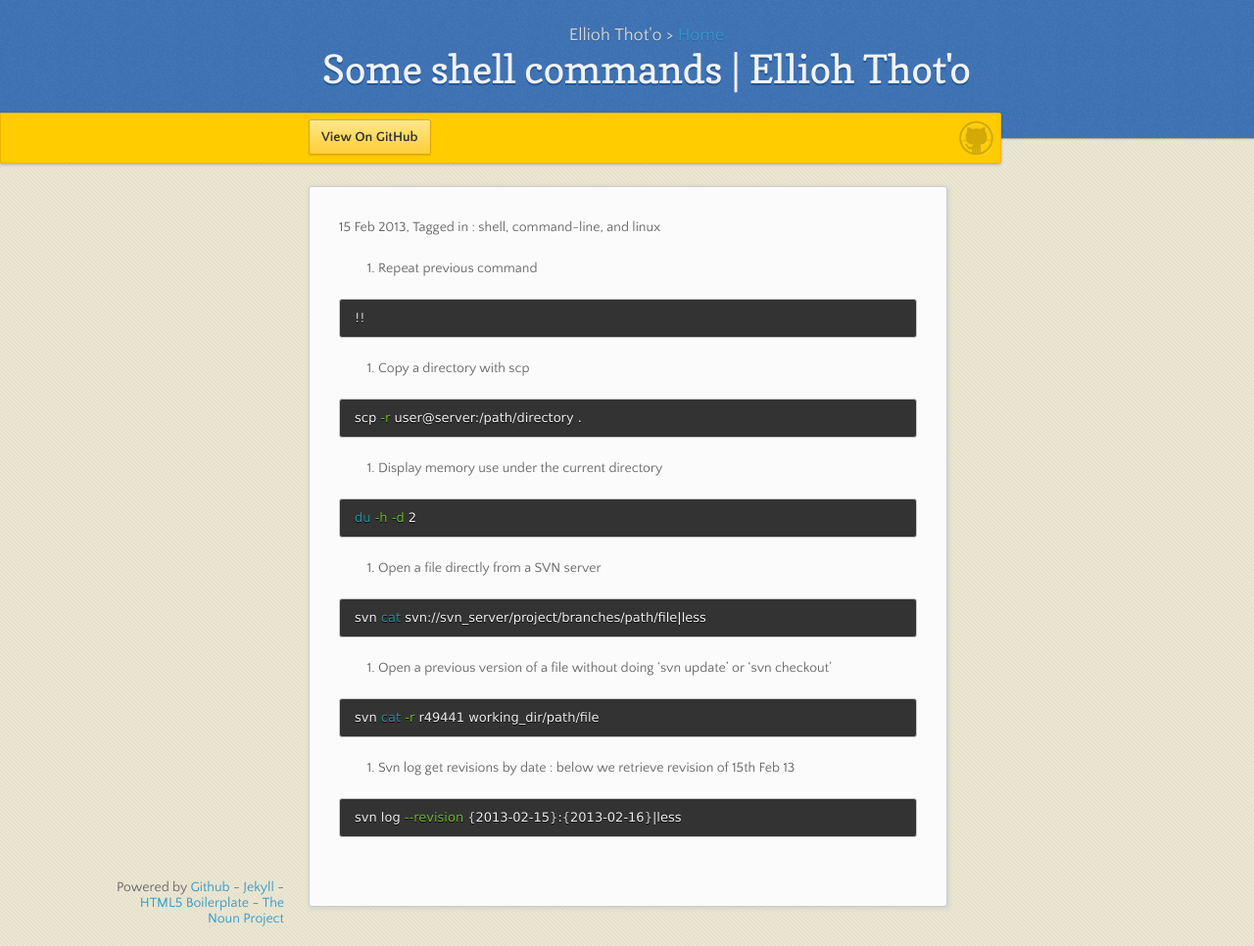
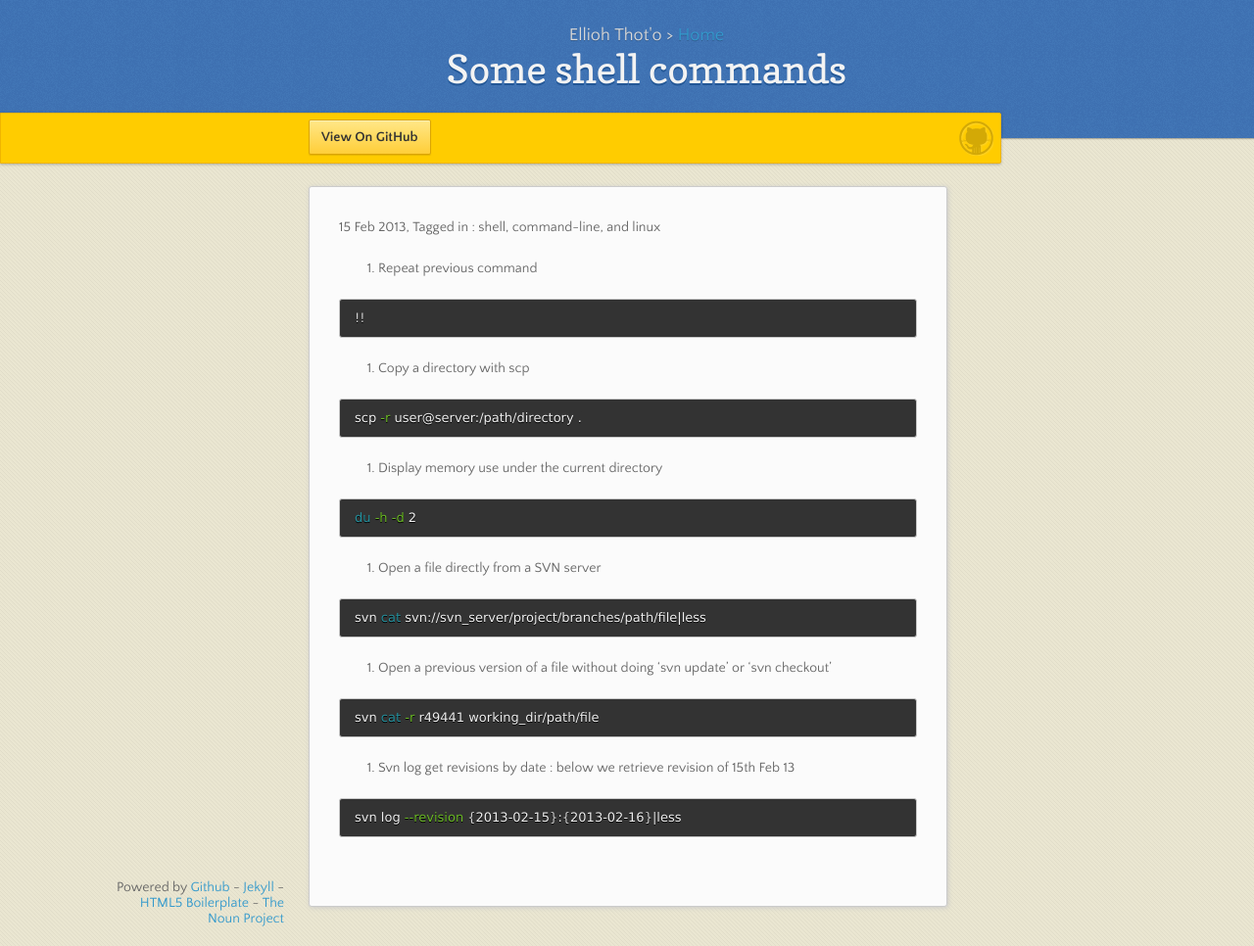
Before and after one commit to ellioh-thoto/ellioh-thoto.github.com, a Jekyll site: the page built from _posts/2013-02-15-shell_commands.md, in a window 1280 px wide and 966 px high. Shown: the whole window at 98% size. Built offline with Jekyll 4.4.1, drawn with Linux system fonts in a browser that asks for light colours; nearby versions of some CDN libraries.

```diff
--- a/_posts/2013-02-15-shell_commands.md
+++ b/_posts/2013-02-15-shell_commands.md
@@ -1,7 +1,7 @@
 ---
 layout: post
-title: Some shell commands
-header-title: Some shell commands | Ellioh Thot'o
+title: Some shell commands | Ellioh Thot'o
+header-title: Some shell commands
 published: true
 
 tags:
```
